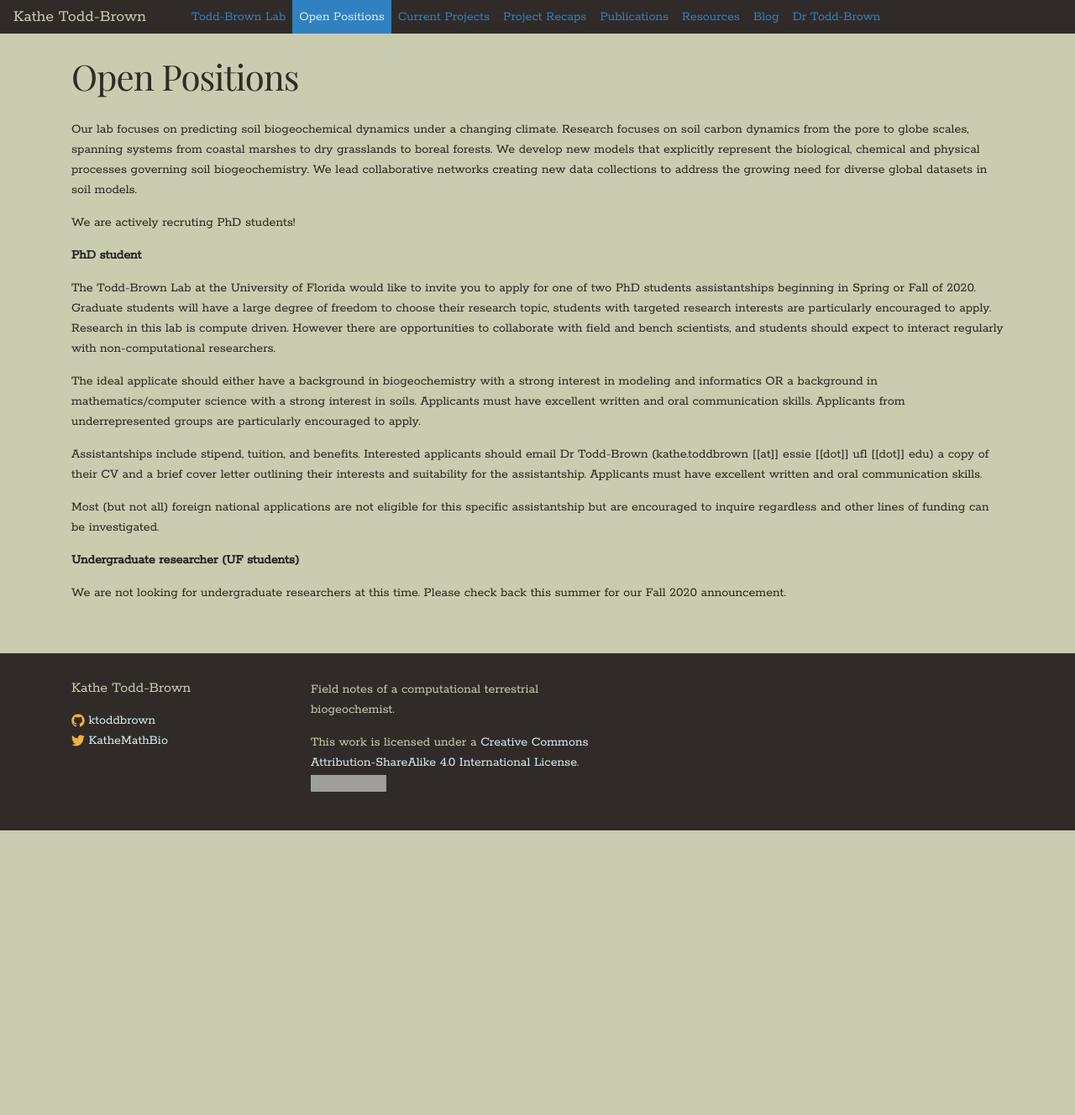
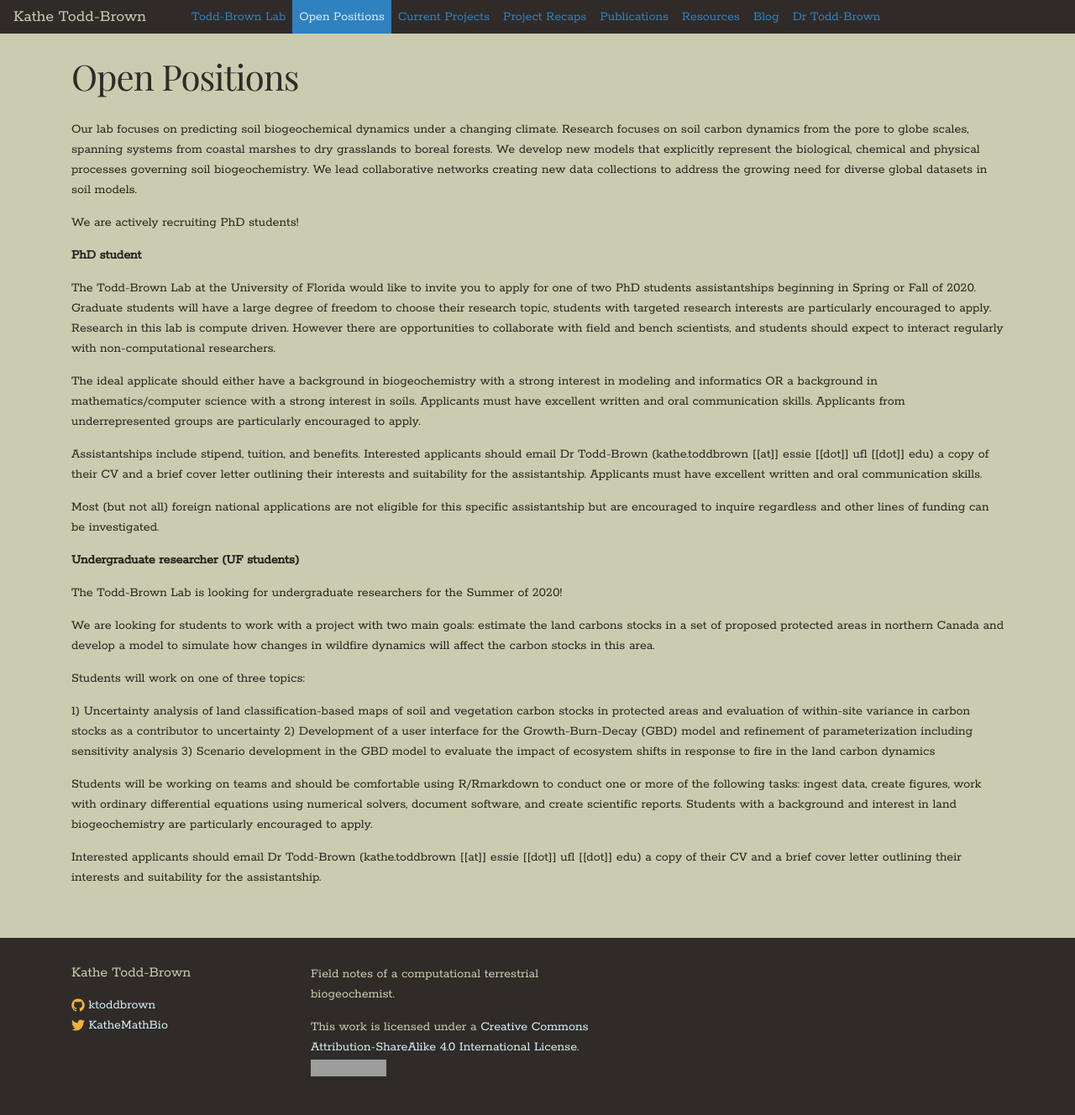
Before and after one commit to ktoddbrown/ktoddbrown.github.io, a Jekyll site: the page built from openpositions.markdown, in a window 1280 px wide. Shown: the whole page at 84% size. Built offline with Jekyll 4.4.1, drawn with Linux system fonts in a browser that asks for light colours; nearby versions of some CDN libraries; before the commit the page ends 989 px from its top, so only the background shows below that; grey boxes are pictures that could not be loaded.

```diff
--- a/openpositions.markdown
+++ b/openpositions.markdown
@@ -6,7 +6,7 @@ order: 1
 
 Our lab focuses on predicting soil biogeochemical dynamics under a changing climate. Research focuses on soil carbon dynamics from the pore to globe scales, spanning systems from coastal marshes to dry grasslands to boreal forests. We develop new models that explicitly represent the biological, chemical and physical processes governing soil biogeochemistry. We lead collaborative networks creating new data collections to address the growing need for diverse global datasets in soil models.
 
-We are actively recruting PhD students!
+We are actively recruiting PhD students!
 
 **PhD student**
 
@@ -22,4 +22,16 @@ Most (but not all) foreign national applications are not eligible for this speci
 
 **Undergraduate researcher (UF students)**
 
-We are not looking for undergraduate researchers at this time. Please check back this summer for our Fall 2020 announcement.
+The Todd-Brown Lab is looking for undergraduate researchers for the Summer of 2020!
+
+We are looking for students to work with a project with two main goals: estimate the land carbons stocks in a set of proposed protected areas in northern Canada and develop a model to simulate how changes in wildfire dynamics will affect the carbon stocks in this area.
+
+Students will work on one of three topics:
+
+  1)	Uncertainty analysis of land classification-based maps of soil and vegetation carbon stocks in protected areas and evaluation of within-site variance in carbon stocks as a contributor to uncertainty
+  2)	Development of a user interface for the Growth-Burn-Decay (GBD) model and refinement of parameterization including sensitivity analysis
+  3)	Scenario development in the GBD model to evaluate the impact of ecosystem shifts in response to fire in the land carbon dynamics
+
+Students will be working on teams and should be comfortable using R/Rmarkdown to conduct one or more of the following tasks: ingest data, create figures, work with ordinary differential equations using numerical solvers, document software, and create scientific reports. Students with a background and interest in land biogeochemistry are particularly encouraged to apply.
+
+ Interested applicants should email Dr Todd-Brown (kathe.toddbrown [[at]] essie [[dot]] ufl [[dot]] edu) a copy of their CV and a brief cover letter outlining their interests and suitability for the assistantship.
```
